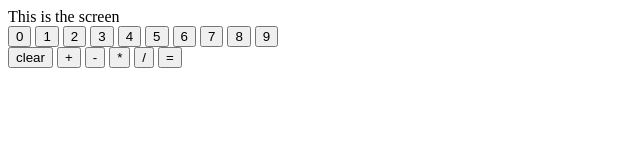
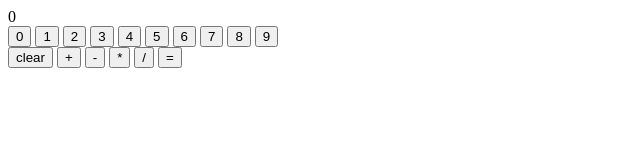
Before and after one commit to aldinijeager/Project-Calculator, a plain HTML site: page index.html in a window 1280 px wide. Shown: the whole page, without its empty margins (0-640 px from the left). Drawn offline with Linux system fonts and the light colour scheme.

Commit message:
change the initial content of display to 0

```diff
--- a/index.html
+++ b/index.html
@@ -9,7 +9,7 @@
 <body>
     <div class="calculator-body">
         <div class="screen">
-            This is the screen
+            0
         </div>
 
         <div class="button-area">
```
